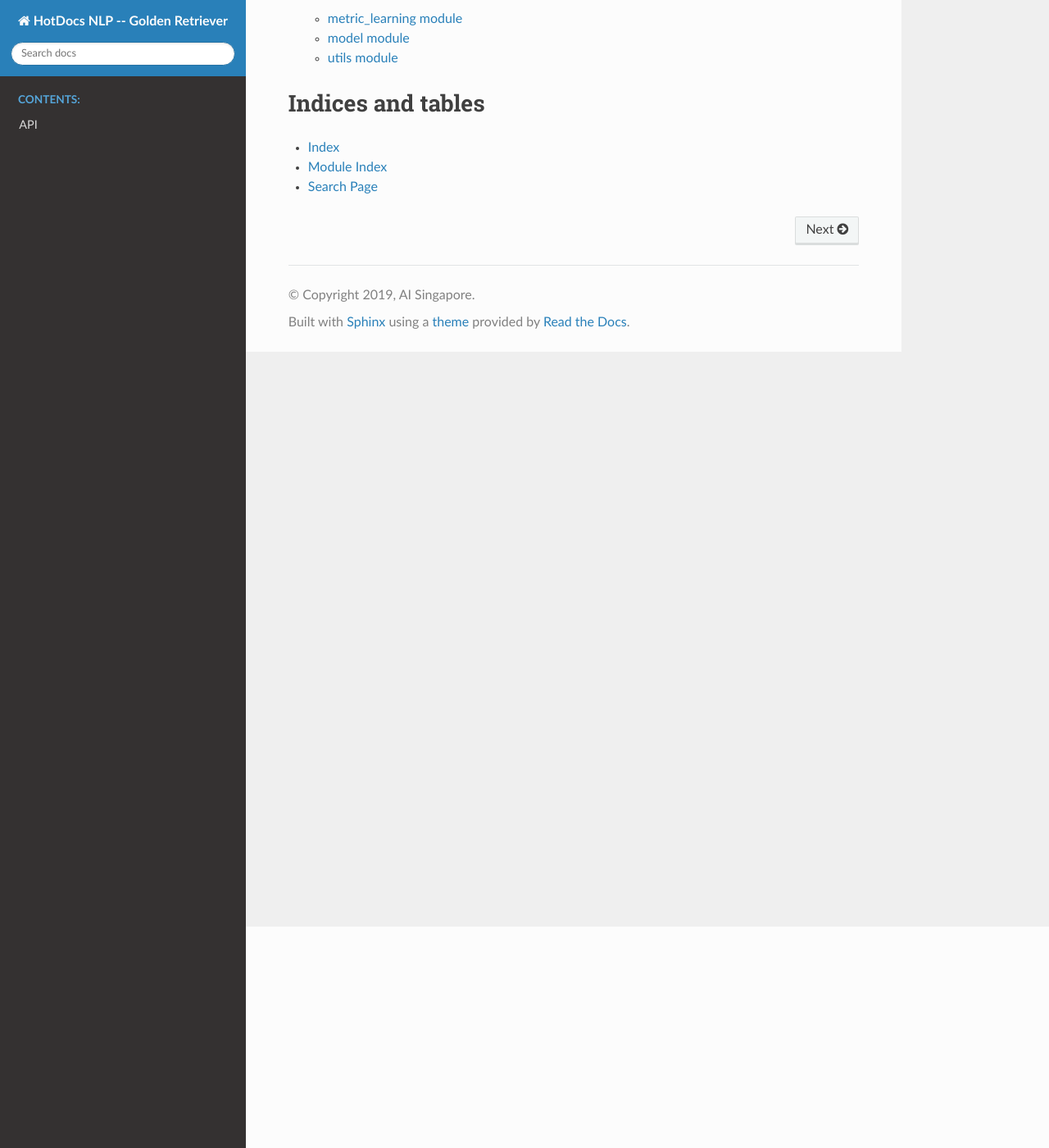
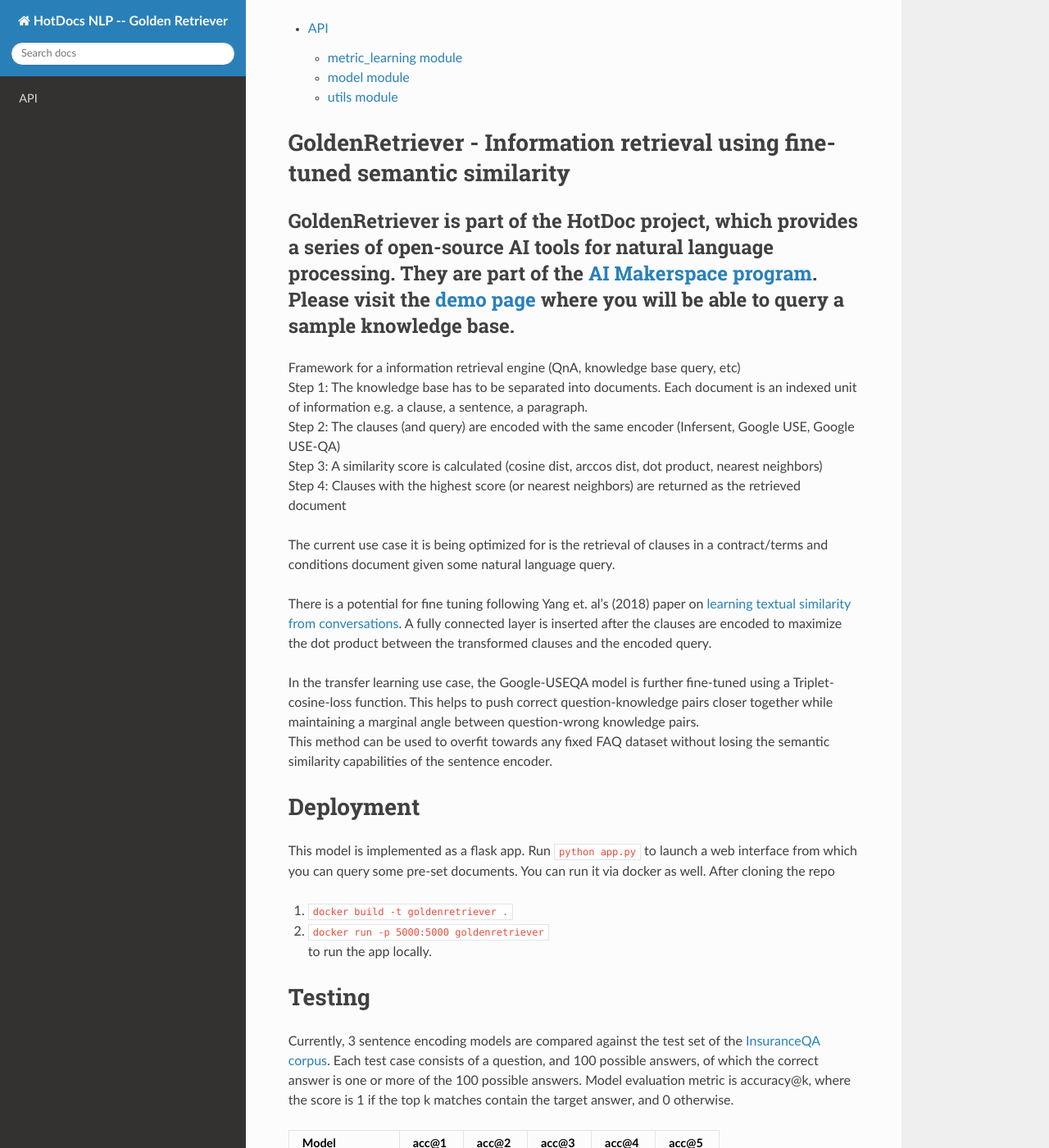
Before and after one commit to nickyeolk/info_retrieve, a Sphinx documentation site: the page built from docs/source/index.rst, in a window 1280 px wide and 1400 px high, scrolled down 270 px. Shown: the whole window at 82% size. Built offline with Sphinx 7.4.7 and the Read the Docs theme 2.0.0, drawn with Linux system fonts in a browser that asks for light colours; some of the changed text lies outside the part shown.

Commit message:
fixed navigation; now pulling README.md from core repository, and displaying in documentation landing page
updated conda env file for docs build

```diff
--- a/docs-environment.yml
+++ b/docs-environment.yml
@@ -27,6 +27,7 @@
     - babel==2.7.0
     - chardet==3.0.4
     - click==7.0
+    - commonmark==0.9.1
     - docutils==0.15.2
     - flask==1.1.1
     - gast==0.3.2
@@ -39,8 +40,10 @@
     - joblib==0.14.0
     - keras-applications==1.0.8
     - keras-preprocessing==1.1.0
+    - m2r==0.2.1
     - markdown==3.1.1
     - markupsafe==1.1.1
+    - mistune==0.8.4
     - mock==3.0.5
     - numpy==1.17.2
     - packaging==19.2
--- a/docs/source/conf.py
+++ b/docs/source/conf.py
@@ -30,6 +30,8 @@
 extensions = [
     'sphinx.ext.autodoc',
     'sphinx.ext.napoleon',
+    #'recommonmark',
+    'm2r', # for importing markdown inside rst. gives '.. mdinclude::' directive
     'sphinx_rtd_theme'
 ]
 
@@ -54,6 +56,13 @@
 # This pattern also affects html_static_path and html_extra_path.
 exclude_patterns = []
 
+# add support for markdown files
+source_suffix = {
+    '.rst': 'restructuredtext',
+    '.txt': 'markdown',
+    '.md': 'markdown',
+}
+
 
 # -- Options for HTML output -------------------------------------------------
 
@@ -62,6 +71,23 @@
 #
 html_theme = 'sphinx_rtd_theme'
 
+html_theme_options = {
+    'canonical_url': '',
+    'analytics_id': 'UA-XXXXXXX-1',  #  Provided by Google in your dashboard
+    'logo_only': False,
+    'display_version': True,
+    'prev_next_buttons_location': 'bottom',
+    'style_external_links': False,
+    # 'vcs_pageview_mode': 'raw', # throws error 'unsupported theme option'?
+    # 'style_nav_header_background': 'white',
+    # Toc options
+    'collapse_navigation': True,
+    'sticky_navigation': True,
+    'navigation_depth': 4,
+    'includehidden': True,
+    'titles_only': True
+}
+
 # Add any paths that contain custom static files (such as style sheets) here,
 # relative to this directory. They are copied after the builtin static files,
 # so a file named "default.css" will overwrite the builtin "default.css".
--- a/docs/source/index.rst
+++ b/docs/source/index.rst
@@ -6,15 +6,15 @@
 Welcome to HotDocs NLP -- Golden Retriever's documentation!
 ===========================================================
 
+Golden Retriever is an information retrieval engine that
+allows you to search unstructured information with
+natural-language queries. Load a
+text document into the engine, ask it a question,
+and get a ranked list of answers.
+
 ..  toctree::
     :maxdepth: 2
-    :caption: Contents:
 
     api/modules
 
-Indices and tables
-==================
-
-* :ref:`genindex`
-* :ref:`modindex`
-* :ref:`search`
+..  mdinclude:: ../../README.md
```
